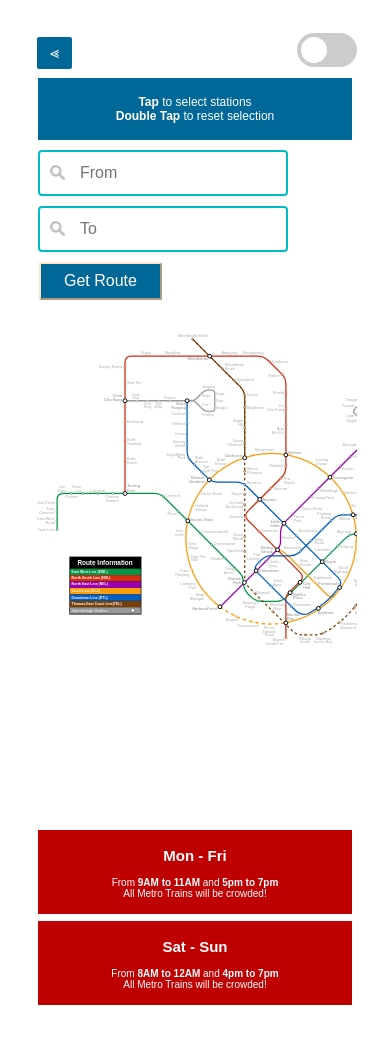
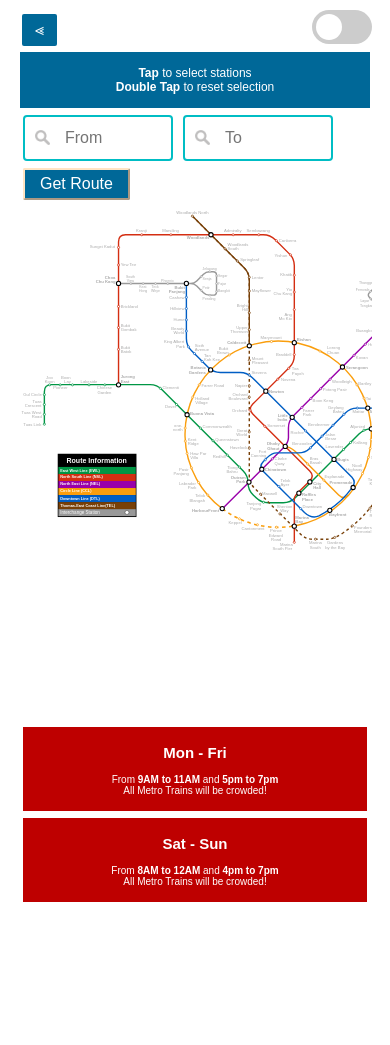
Before and after one commit to Yogesh-7146/movesg.github.io, a Flask app: page /map/ in a window 390 px wide. After the commit the page ends 902 px from the top, so only its background shows below. Run offline with Flask 2, Linux system fonts and the light colour scheme; some libraries are stand-ins or nearby versions.

Commit message:
Update map.html

```diff
--- a/templates/map.html
+++ b/templates/map.html
@@ -12,7 +12,10 @@
 <body>
 	<style>
 		body {
-			padding: 25px;
+
+			padding-left: 10px;
+			padding-right: 10px;
+			padding-top: 2px;
 			background-color: white;
 			color: black;
 			font-size: 25px;
@@ -163,7 +166,9 @@
 
 		@media(max-width: 500px) {
 			body {
-				padding: 25px;
+				padding-left: 10px;
+				padding-right: 10px;
+			    padding-top: 2px;
 				background-color: white;
 				color: black;
 				font-size: 25px;
@@ -174,11 +179,11 @@
 				background-color: #006898;
 				border: none;
 				color: white;
-				padding: 5px 5px;
+				padding: 2px 2px;
 				font-family: 'Poppins', sans-serif;
 				text-align: center;
 				font-size: 12px;
-				margin: 5px 5px;
+				margin: 2px 2px;
 				-webkit-touch-callout: none;
 				-webkit-user-select: none;
 				-khtml-user-select: none;
@@ -225,12 +230,12 @@
 		.button1 {
 			background-color: #006898;
 			color: white;
-			padding: 8px 23px;
+			padding: 5px 15px;
 			text-align: center;
 			text-decoration: none;
 			display: inline-block;
 			font-size: 16px;
-			margin: 5px 6px;
+			margin: 2px 5px;
 			cursor: pointer;
 			border-radius: 2px;
 			border-color: bisque;
@@ -257,7 +262,7 @@
 
 				input[type=text] {
 					min-width: 140px;
-					max-width: 250px;
+					max-width: 150px;
 					box-sizing: border-box;
 					border: 2px solid rgb(0, 189, 196);
 					border-radius: 4px;
```
